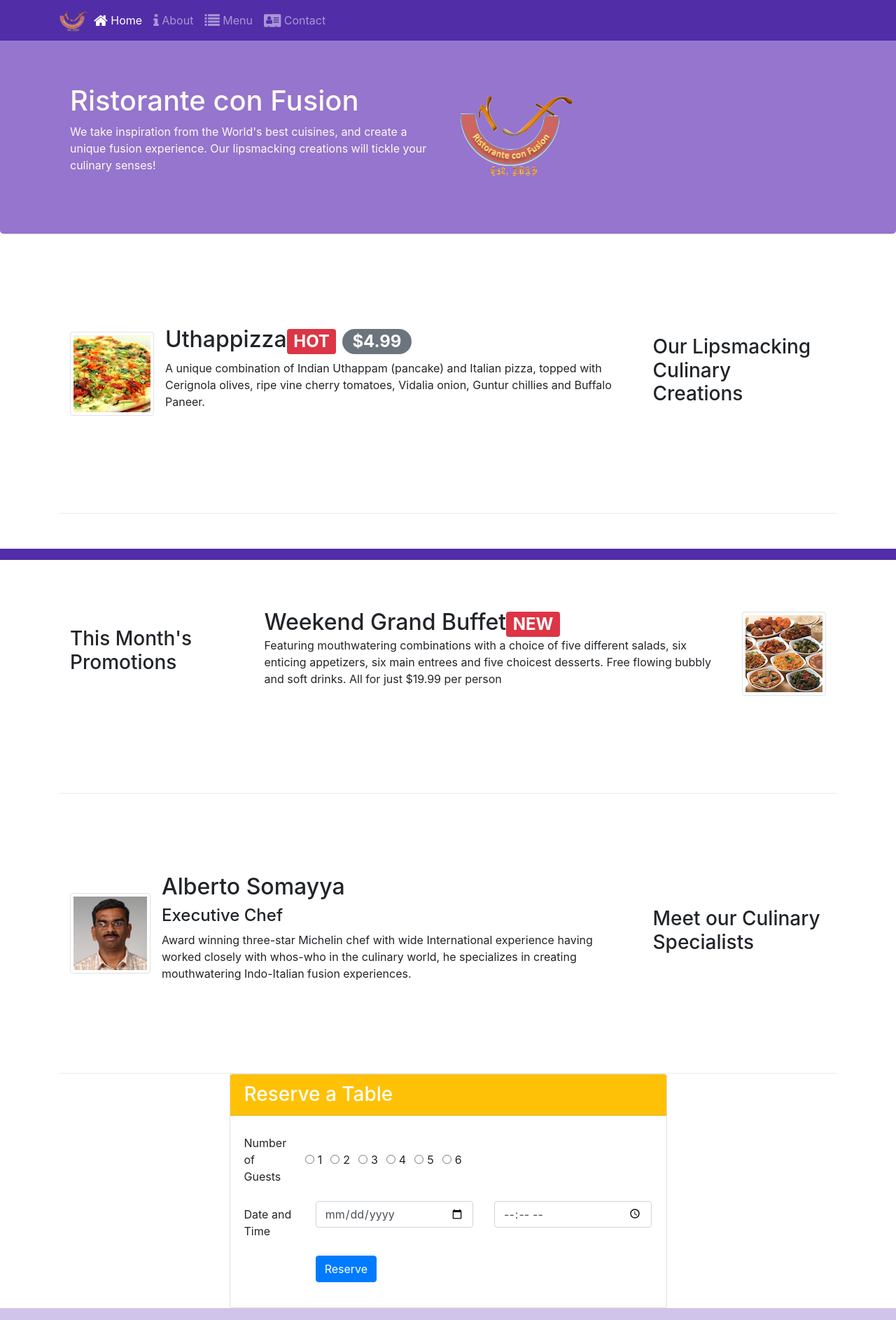
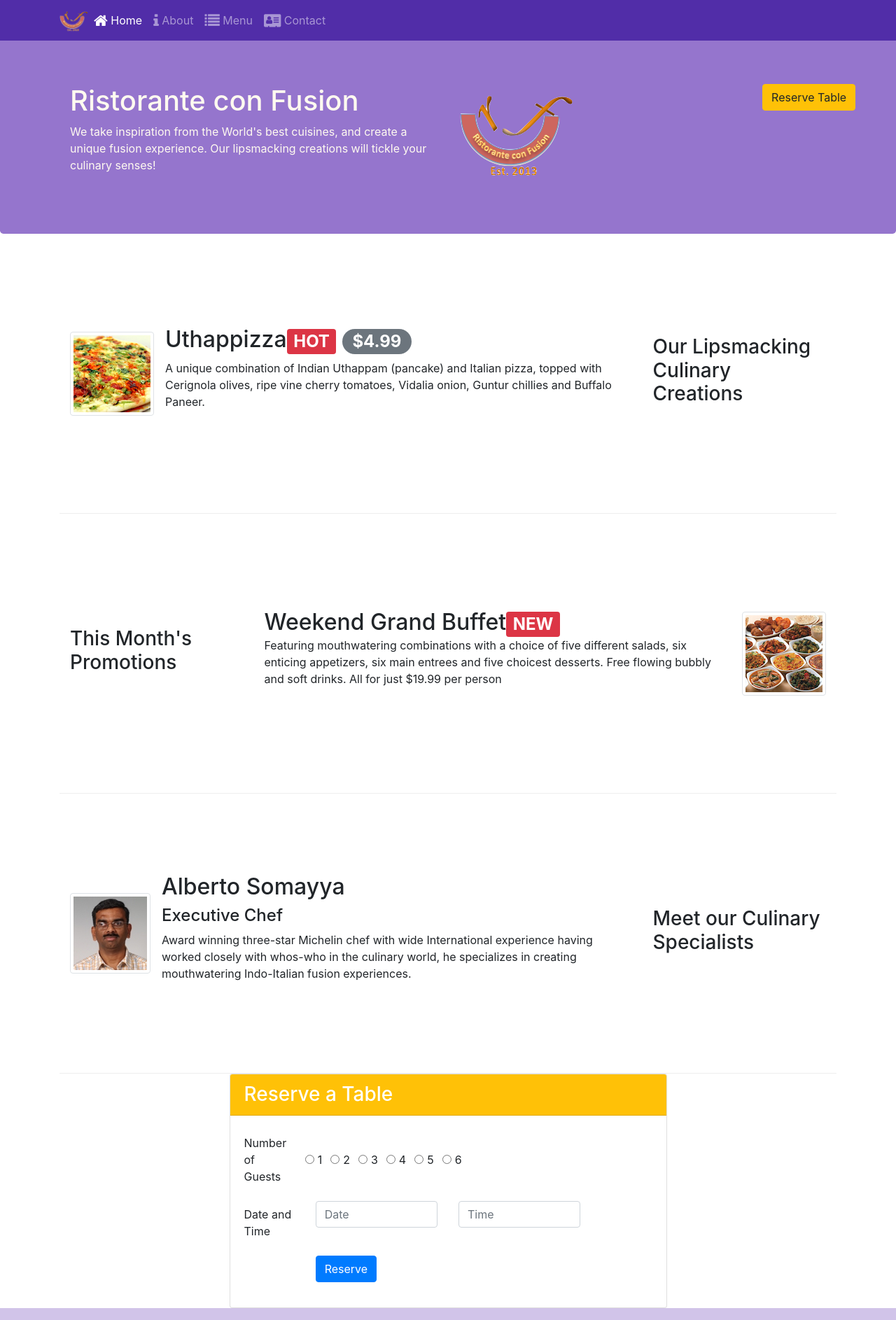
Before and after one commit to Pavemaran/Assignment2, a website: page index.html in a window 1280 px wide. Shown: the top 1886 px of the page at 70% size. Drawn offline with nearby package versions, Linux system fonts and the light colour scheme.

Commit message:
added changes

```diff
--- a/index.html
+++ b/index.html
@@ -46,10 +46,8 @@
                     <img src="img/logo.png" class="img-fluid">
                 </div>
                 <div class="form-group row">
-                    <div class="col-6-sm-2">
-                        <nav class="navbar navbar-dark navbar-expand-sm fixed-bottom">
-
-                        </nav>
+                    <div class="offset-md-2 col-md-12">
+                        <a href="#reserve"><button type="button" class="btn btn-warning">Reserve Table</button></a>
                     </div>
             </div>
         </div>
@@ -107,7 +105,7 @@
         </div>
     </div>
 
-        <div class="row justify-content-center align-items-center">
+        <div id="reserve" class="row justify-content-center align-items-center">
             <div class="col-sm-6">
                 <div class="card">
                     <h3 class="card-header bg-warning text-white">Reserve a Table</h3>
@@ -142,11 +140,11 @@
                                   </div>
                                   <div class="form-group row">
                                     <label for="dateandtime" class="col-sm-2 col-form-label">Date and Time</label>
-                                    <div class="col-2 col-md-5">
-                                        <input type="date" class="form-control" id="date" name="date" placeholder="Date">
+                                    <div class="col-5 col-md-4">
+                                        <input type="text" class="form-control" id="date" name="date" placeholder="Date">
                                     </div>
-                                    <div class="col-5 col-md-5">
-                                        <input type="time" class="form-control" id="time" name="time" placeholder="Time">
+                                    <div class="col-5 col-md-4">
+                                        <input type="text" class="form-control" id="time" name="time" placeholder="Time">
                                     </div>
                                   </div>
                                 <div class="form-group row">
```
